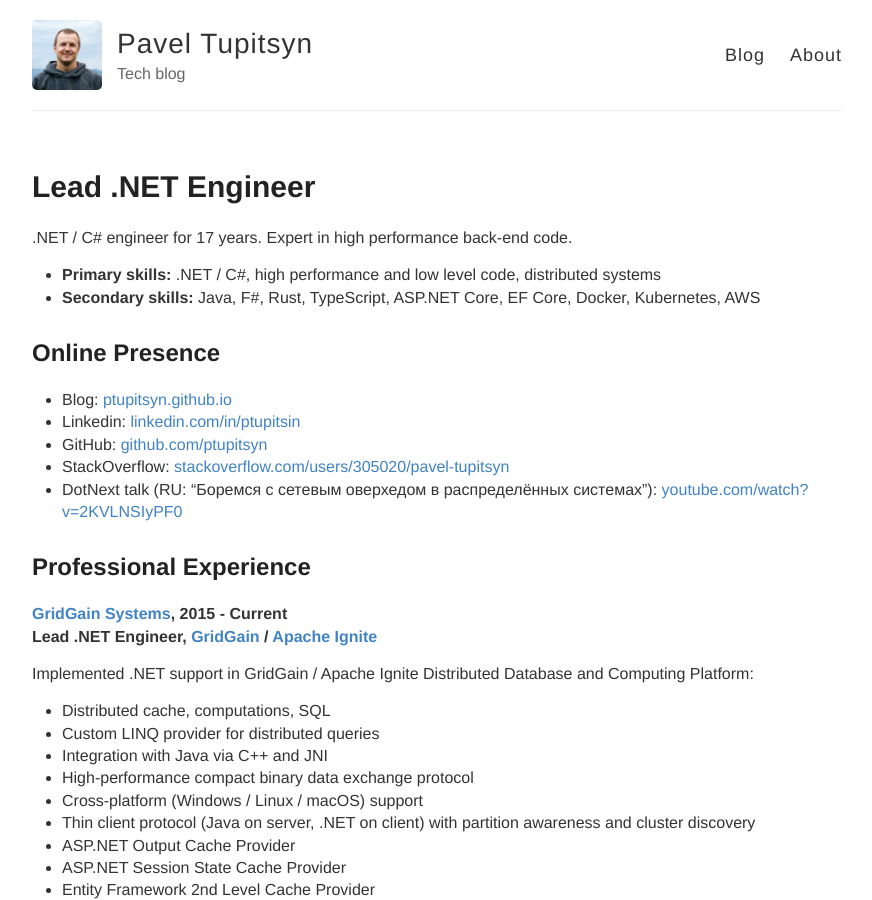
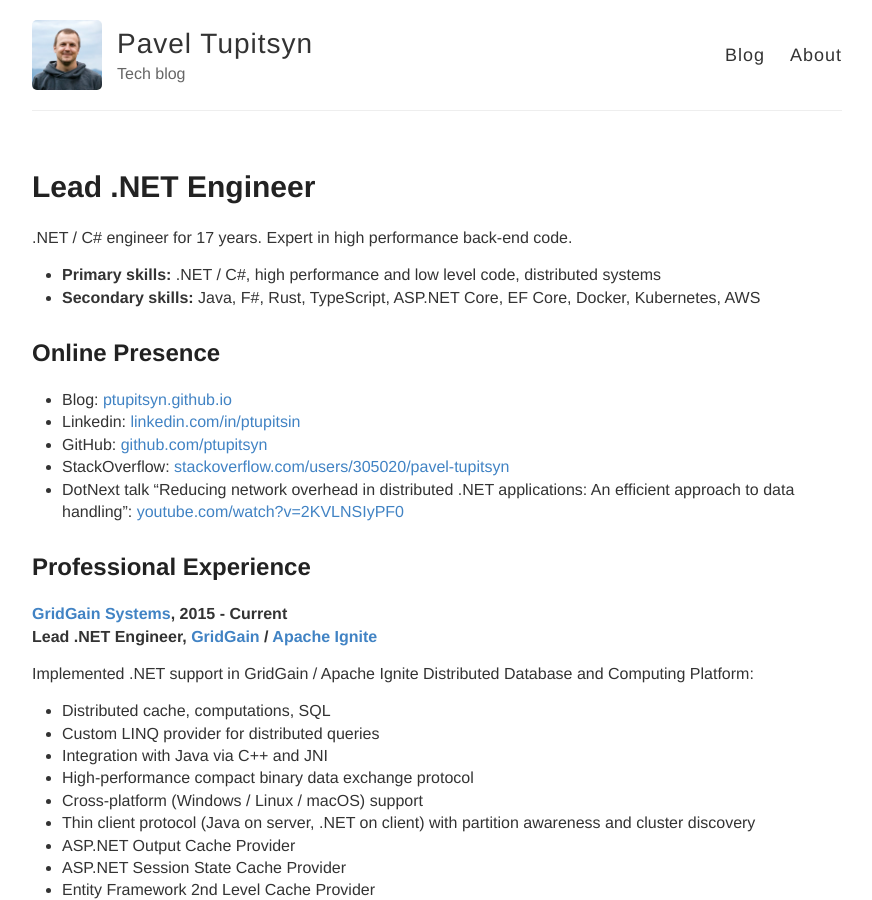
Before and after one commit to ptupitsyn/ptupitsyn.github.io, a Jekyll site: the page built from ptupitsyn_resume.md, in a window 1280 px wide and 900 px high. Shown: the whole window, without its empty margins (203-1075 px from the left). Built offline with Jekyll 4.4.1, drawn with Linux system fonts in a browser that asks for light colours.

Commit message:
Update DotNext talk title

```diff
--- a/ptupitsyn_resume.md
+++ b/ptupitsyn_resume.md
@@ -14,7 +14,7 @@
 * Linkedin: [linkedin.com/in/ptupitsin](https://www.linkedin.com/in/ptupitsin/)
 * GitHub: [github.com/ptupitsyn](https://github.com/ptupitsyn)
 * StackOverflow: [stackoverflow.com/users/305020/pavel-tupitsyn](https://stackoverflow.com/users/305020/pavel-tupitsyn)
-* DotNext talk (RU: "Боремся с сетевым оверхедом в распределённых системах"): [youtube.com/watch?v=2KVLNSIyPF0](https://www.youtube.com/watch?v=2KVLNSIyPF0)
+* DotNext talk "Reducing network overhead in distributed .NET applications: An efficient approach to data handling": [youtube.com/watch?v=2KVLNSIyPF0](https://www.youtube.com/watch?v=2KVLNSIyPF0)
 
 ## Professional Experience
 
```
